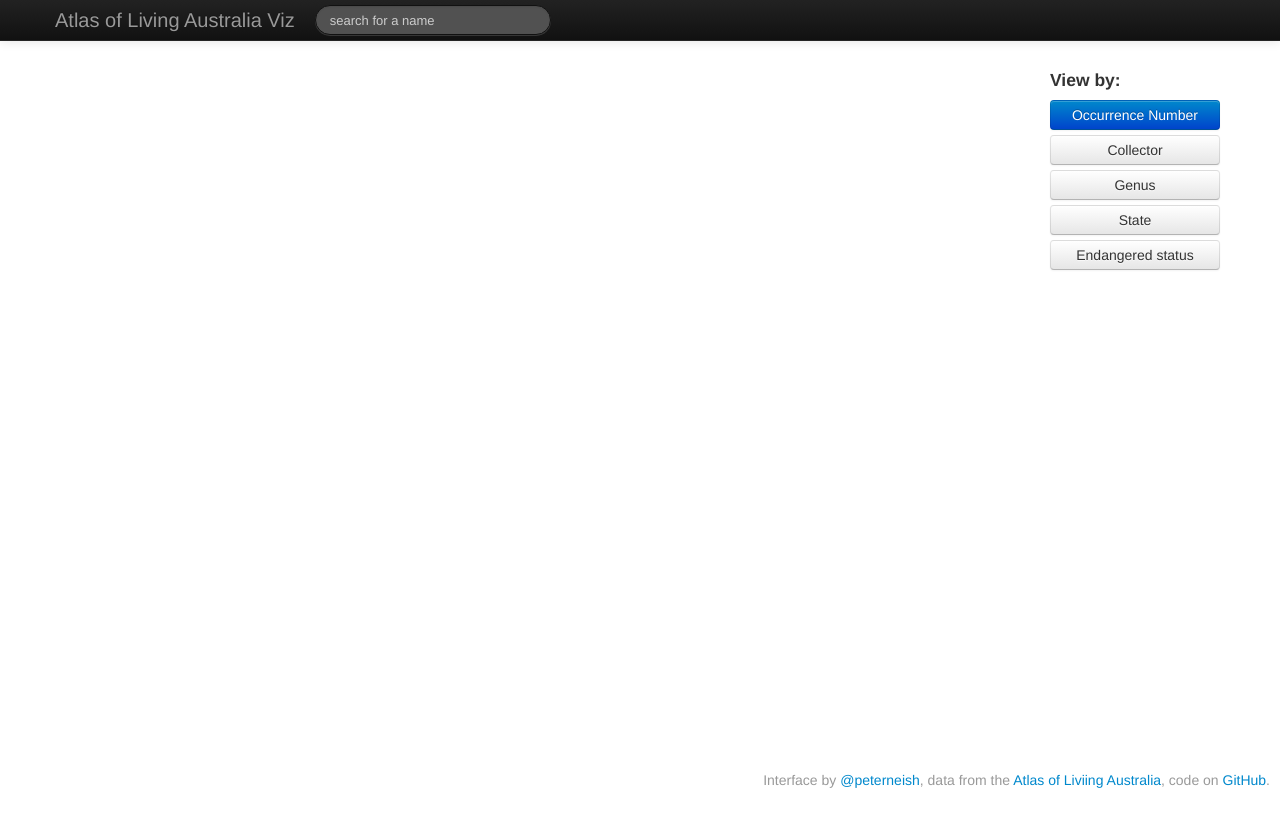
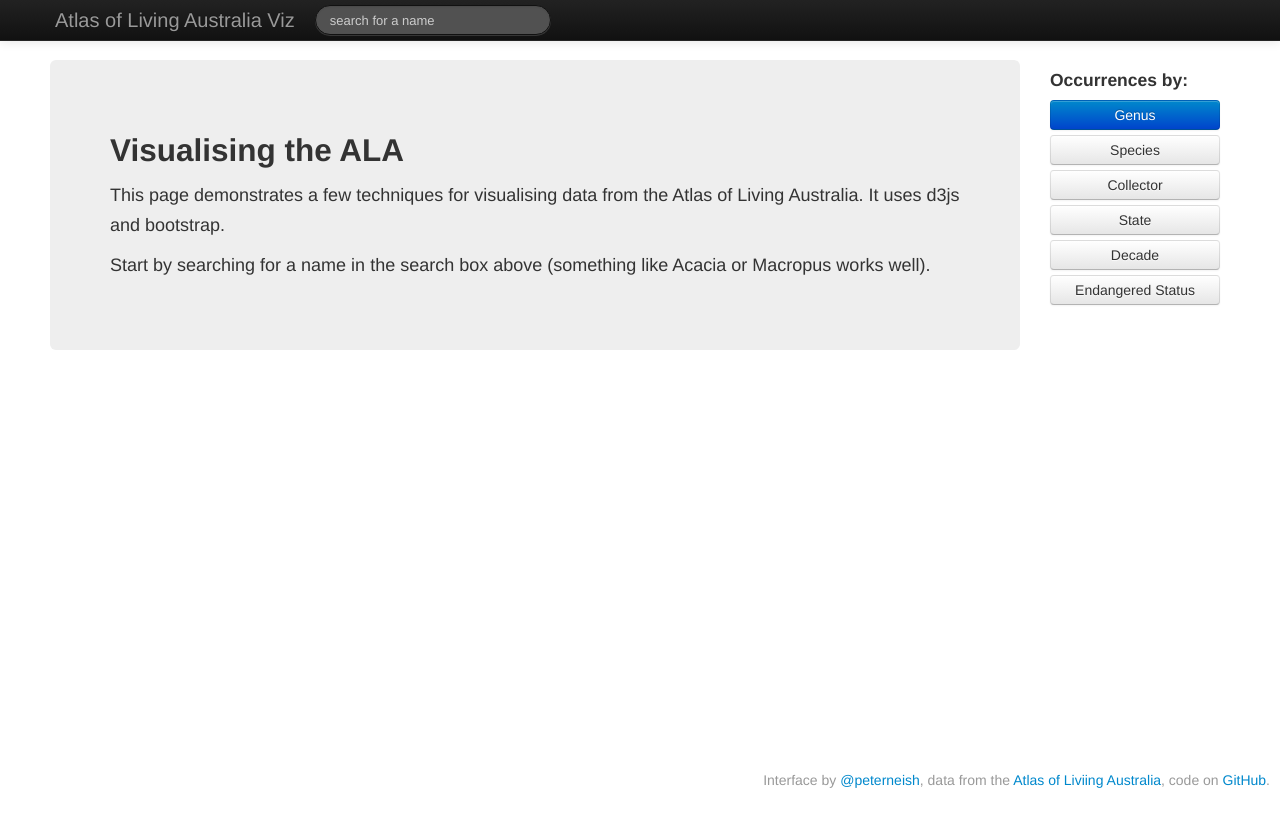
Before and after one commit to DuncanRowland/NBNQueryExample, a plain HTML site: page ala/index.html in a window 1280 px wide. Before the commit the page ends 800 px from the top, so only its background shows below. Drawn offline with nearby package versions, Linux system fonts and the light colour scheme.

Commit message:
added splash page

```diff
--- a/ala/app.js
+++ b/ala/app.js
@@ -51,6 +51,7 @@
 			$("#searchtype").val(rankString);
 
 			console.log(rankString + ":" + query_label + ":" + mapped[query_label].guid);
+			$("#splash").hide();
 
 			doChart(mapped[query_label].guid);
 
@@ -70,7 +71,7 @@
 		query = 'lsid:"' + query + '"';
 	}
 
-	url = "http://biocache.ala.org.au/ws/occurrences/search.json?fsort=count&facets=genus&facets=collector&callback={callback}&q=" + query;
+	url = "http://biocache.ala.org.au/ws/occurrences/search.json?fsort=count&facets=species&facets=collector&callback={callback}&flimit=80&q=" + query;
 
 	d3.jsonp( url , function(json){
 	//d3.json("taxon.json", function(json){
--- a/ala/index.html
+++ b/ala/index.html
@@ -56,16 +56,23 @@
 
 	<div id="container" class="container-fluid">
 		<div id="viz" class="span10">
+			<div id="splash" class="hero-unit">
+			  <h2>Visualising the ALA</h1>
+			  <p>This page demonstrates a few techniques for visualising data from the <ahref="http://www.ala.org.au">Atlas of Living Australia</a>. It uses d3js and bootstrap.</p>
+			  <p>Start by searching for a name in the search box above (something like Acacia or Macropus works well).</p>
+			</div>
+
 			<svg xmlns="http://www.w3.org/2000/svg" width="100%" height="500"></svg>
 		</div>
 
 		<div id="facet" class="span2">
-			  <h4>View by:</h3>
-			  <a class="btn btn-primary btn-block" href="">Occurrence Number</a>
+			  <h4>Occurrences by:</h3>
+			  <a class="btn btn-primary btn-block" href="">Genus</a>
+			  <a class="btn btn-block" href="">Species</a>
 			  <a class="btn btn-block" href="">Collector</a>
-			  <a class="btn btn-block" href="">Genus</a>
 			  <a class="btn btn-block" href="">State</a>
-			  <a class="btn btn-block" href="">Endangered status</a>
+			  <a class="btn btn-block" href="">Decade</a>
+			  <a class="btn btn-block" href="">Endangered Status</a>
 
 		</div>
 		<div class="navbar navbar-fixed-bottom" id="footer">
```
